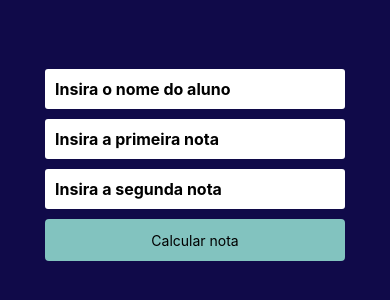
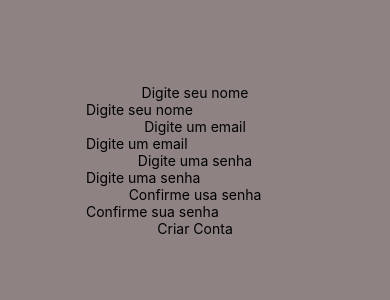
Before and after one commit to S0L4RT/PrimeiroApp, a React Native app in the folder projetoMobile/: screen / in a window 390 px wide. Shown: the part 262-562 px from the top of the page. Built offline with nearby package versions, Linux system fonts and the light colour scheme.

Commit message:
Aula 20/05/24

```diff
--- a/projetoMobile/App.tsx
+++ b/projetoMobile/App.tsx
@@ -8,12 +8,13 @@ import Aprovado from './src/CalcularMedia';
 import Exemplo1 from './src/Exemplo1';
 import Tela from './src/Tela';
 import TelaMed from './src/TelaMed';
+import TelaCadastro from './src/TelaCadastro';
 
 
 
 function App(): React.JSX.Element{
   return(
-      <TelaMed/>
+      <TelaCadastro/>
   );
 }
 
--- /dev/null
+++ b/projetoMobile/src/TelaCadastro.tsx
@@ -0,0 +1,46 @@
+import React from "react";
+import { Pressable, StyleSheet, Text, TextInput, View } from "react-native";
+
+const TelaCadastro = () => {
+    return(
+        <>
+            <View style={styles.container}>
+                <Text>Digite seu nome</Text>
+                <TextInput
+                placeholder="Digite seu nome"/>
+                <Text>Digite um email</Text>
+                <TextInput
+                placeholder="Digite um email"/>
+                <Text>Digite uma senha</Text>
+                <TextInput
+                placeholder="Digite uma senha"/>
+                <Text>Confirme usa senha</Text>
+                <TextInput
+                placeholder="Confirme sua senha"/>
+                <Pressable>
+                    <Text>Criar Conta</Text>
+                </Pressable>
+            </View>
+        </>
+    );
+};
+
+const styles = StyleSheet.create({
+    container: {
+        flex: 1,
+        justifyContent: 'center',
+        alignItems: 'center',
+        backgroundColor: '#8e8382'
+    },
+    input: {
+        marginTop: 10,
+        padding: 10,
+        width: 300,
+        backgroundColor: '#fff',
+        fontSize: 16,
+        fontWeight: 'bold',
+        borderRadius: 3
+    }
+})
+
+export default TelaCadastro;
```
